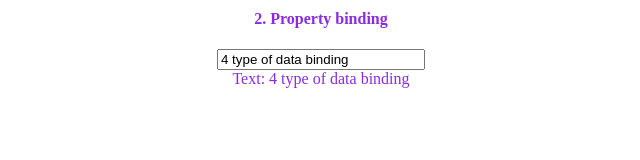
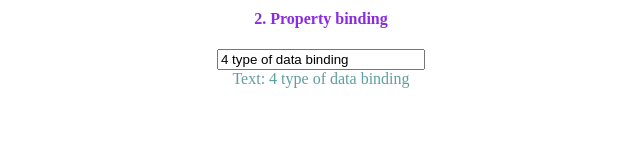
Before and after one commit to Oleg-ru/ng-mini-apps, an Angular app: page / in a window 1280 px wide. Shown: the part 130-290 px from the top of the page, without its empty margins (319-959 px from the left). Built offline with nearby package versions, Linux system fonts and the light colour scheme.

Commit message:
feature: property binding -> add one binding -> add style to text

```diff
--- a/src/app/components/data-binding/data-binding.css
+++ b/src/app/components/data-binding/data-binding.css
@@ -10,6 +10,10 @@
   color: blueviolet;
 }
 
+.data {
+  color: cadetblue;
+}
+
 input {
   width: 200px;
 }
```
